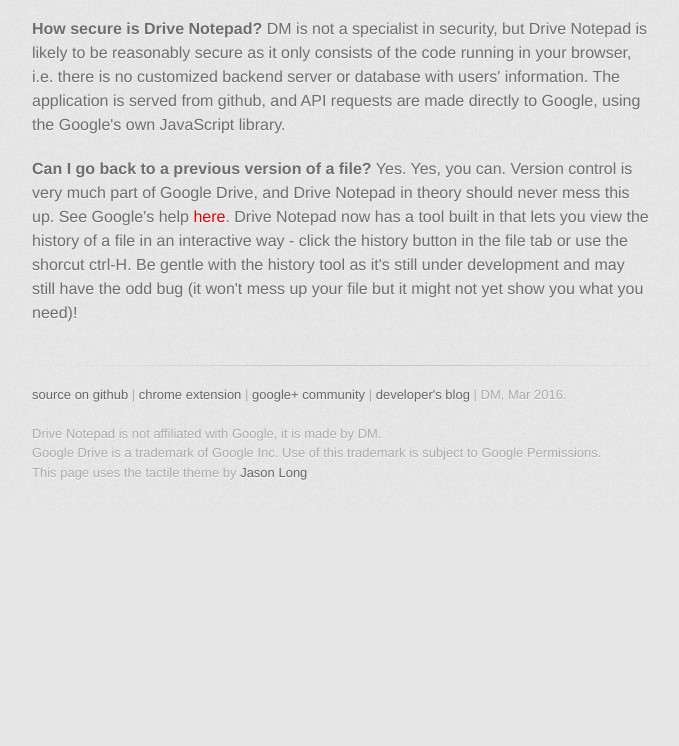
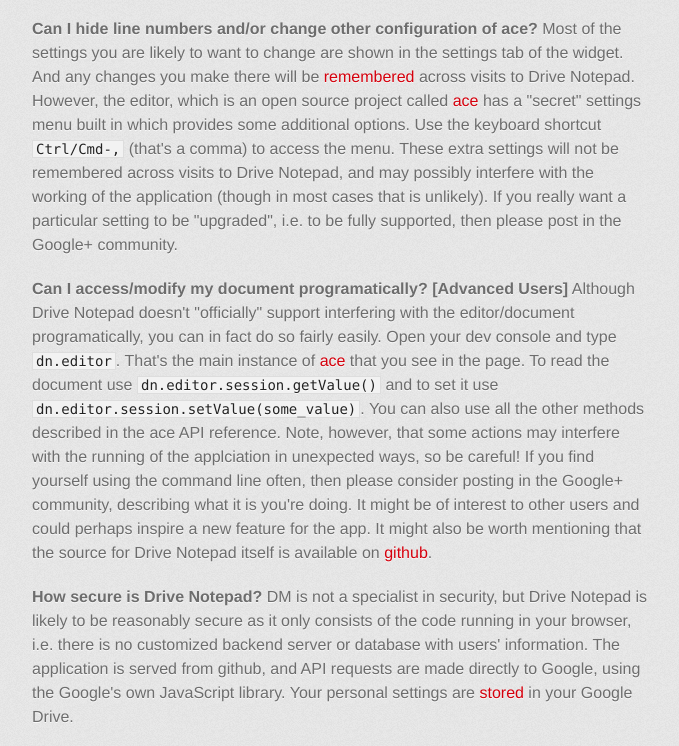
Before and after one commit to drivenotepad/drivenotepad.github.io, a plain HTML site: page index.html in a window 1280 px wide. Shown: the part 2212-2958 px from the top of the page, without its empty margins (298-977 px from the left). Before the commit the page ends 2724 px from the top, so only its background shows below. Drawn offline with Linux system fonts and the light colour scheme; a web font is replaced by a local one.

Commit message:
more faq

```diff
--- a/index.html
+++ b/index.html
@@ -145,8 +145,15 @@ This is because your original document would have been saved using some sort of
 DM is a native English speaker in the UK so never has to worry about these things himself, normally, but he appreciates that he is in the minority. Having said that there are currently no plans to improve upon Drive Notepad's simple UTF-8 support - sorry. Also, there are currently no plans for adding additional languages in Drive Notepad (but I don't imagine this will be a problem for most users given how little language is used).
 </p>
 
+<p><b>Can I hide line numbers and/or change other configuration of ace?</b>
+Most of the settings you are likely to want to change are shown in the settings tab of the widget.  And any changes you make there will be <a href="http://support.google.com/drive/bin/answer.py?hl=en&answer=2409045">remembered</a> across visits to Drive Notepad. However, the editor, which is an open source project called <a href="http://github.com/ajaxorg/ace/">ace</a> has a "secret" settings menu built in which provides some additional options. Use the keyboard shortcut <code>Ctrl/Cmd-,</code> (that's a comma) to access the menu.  These extra settings will not be remembered across visits to Drive Notepad, and may possibly interfere with the working of the application (though in most cases that is unlikely).  If you really want a particular setting to be "upgraded", i.e. to be fully supported, then please post in the Google+ community.
+</p>
+
+<p><b>Can I access/modify my document programatically? [Advanced Users]</b>
+Although Drive Notepad doesn't "officially" support interfering with the editor/document programatically, you can in fact do so fairly easily. Open your dev console and type <code>dn.editor</code>.  That's the main instance of <a href="http://github.com/ajaxorg/ace/">ace</a> that you see in the page.  To read the document use <code>dn.editor.session.getValue()</code> and to set it use <code>dn.editor.session.setValue(some_value)</code>. You can also use all the other methods described in the ace API reference.  Note, however, that some actions may interfere with the running of the applciation in unexpected ways, so be careful!  If you find yourself using the command line often, then please consider posting in the Google+ community, describing what it is you're doing.  It might be of interest to other users and could perhaps inspire a new feature for the app.  It might also be worth mentioning that the source for Drive Notepad itself is available on <a href="https://github.com/drivenotepad/app">github</a>.
+
 <p><b>How secure is Drive Notepad?</b>
-DM is not a specialist in security, but Drive Notepad is likely to be reasonably secure as it only consists of the code running in your browser, i.e. there is no customized backend server or database with users' information.  The application is served from github, and API requests are made directly to Google, using the Google's own JavaScript library.
+DM is not a specialist in security, but Drive Notepad is likely to be reasonably secure as it only consists of the code running in your browser, i.e. there is no customized backend server or database with users' information.  The application is served from github, and API requests are made directly to Google, using the Google's own JavaScript library.  Your personal settings are <a href="https://developers.google.com/drive/v3/web/appdata#what_is_the_application_data_folder">stored</a> in your Google Drive.
 </p>
 
 <p><b>Can I go back to a previous version of a file?</b> Yes. Yes, you can. Version control is very much part of Google Drive, and Drive Notepad in theory should never mess this up. See Google's help <a href="http://support.google.com/drive/bin/answer.py?hl=en&answer=2409045">here</a>. Drive Notepad now has a tool built in that lets you view the history of a file in an interactive way - click the history button in the file tab or use the shorcut ctrl-H. Be gentle with the history tool as it's still under development and may still have the odd bug (it won't mess up your file but it might not yet show you what you need)!</p>
```
